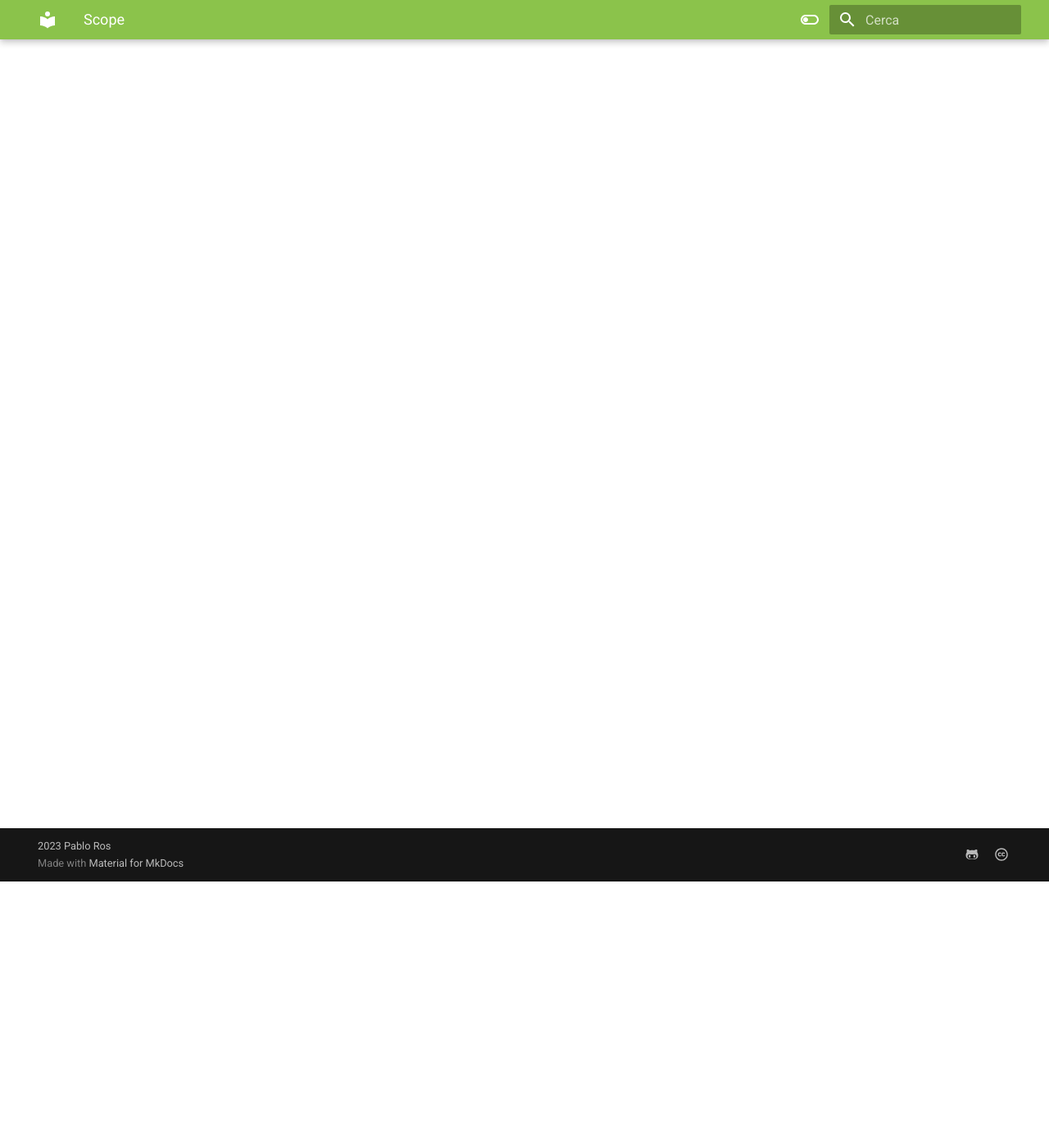
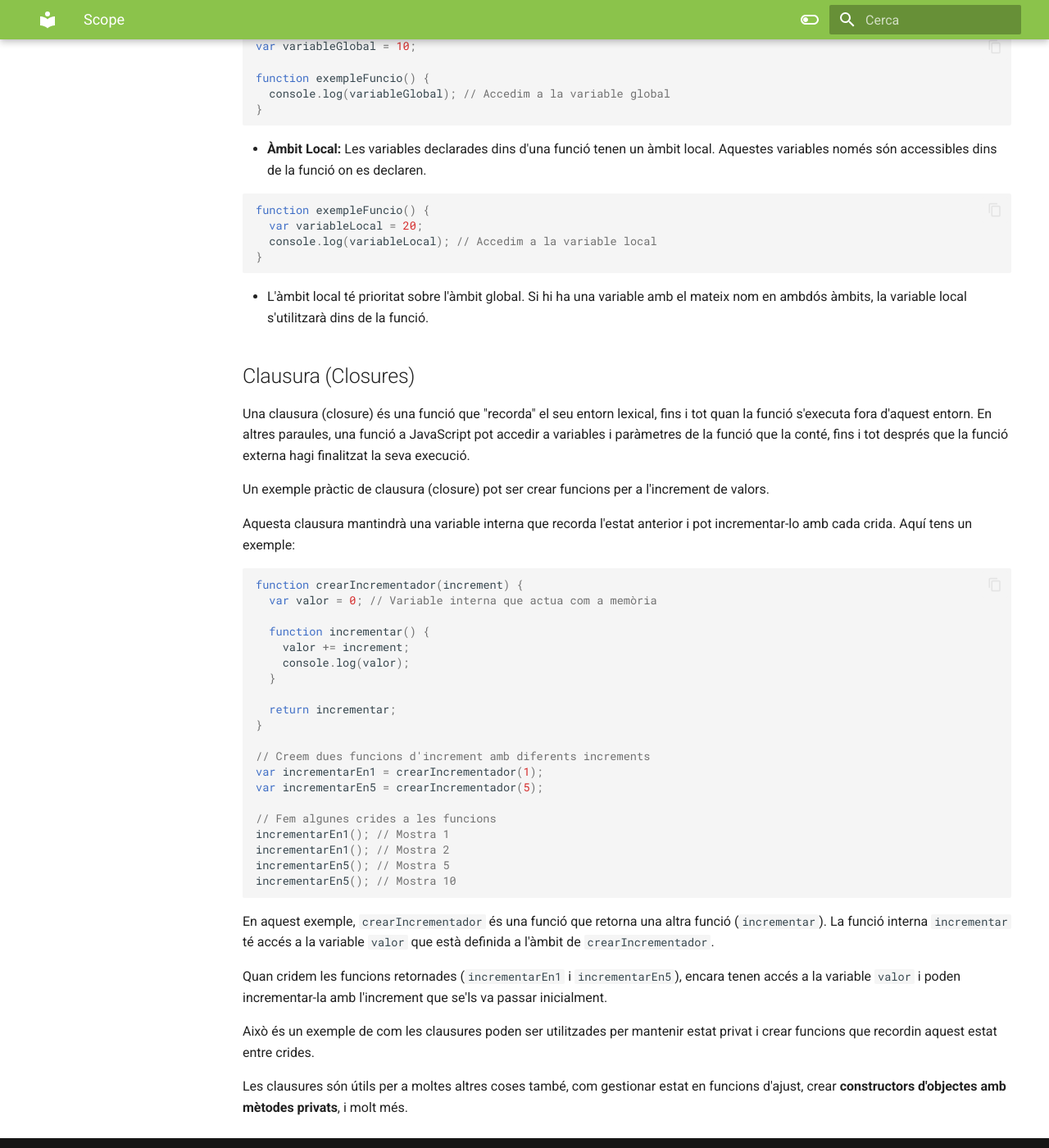
Before and after one commit to prosfp/DAW_MP06, an MkDocs documentation site: the page built from docs/UF1/UF1.2/UF1.2.5_Scope_Ambit.md, in a window 1280 px wide and 1400 px high, scrolled down 325 px. Shown: the whole window at 82% size. Built offline with MkDocs 1.6.1 and Material for MkDocs 9.7.7, drawn with Linux system fonts in a browser that asks for light colours; some of the changed text lies outside the part shown.

Commit message:
update with scope, errors and modules

````diff
--- a/docs/UF1/UF1.2/UF1.2.5_Scope_Ambit.md
+++ b/docs/UF1/UF1.2/UF1.2.5_Scope_Ambit.md
@@ -1 +1,63 @@
 # Scope
+
+L'àmbit es refereix a la visibilitat i l'accessibilitat de les variables en un programa. A JavaScript, hi ha dos tipus principals d'àmbits: l'àmbit global i l'àmbit local.
+
+- **Àmbit Global:** Les variables declarades fora de qualsevol funció tenen un àmbit global. Aquestes variables són accessibles des de qualsevol part del codi, ja sigui dins de funcions, blocs de codi o al nivell superior de l'script.
+
+  ```javascript
+  var variableGlobal = 10;
+
+  function exempleFuncio() {
+    console.log(variableGlobal); // Accedim a la variable global
+  }
+  ```
+
+- **Àmbit Local:** Les variables declarades dins d'una funció tenen un àmbit local. Aquestes variables només són accessibles dins de la funció on es declaren.
+
+  ```javascript
+  function exempleFuncio() {
+    var variableLocal = 20;
+    console.log(variableLocal); // Accedim a la variable local
+  }
+  ```
+
+- L'àmbit local té prioritat sobre l'àmbit global. Si hi ha una variable amb el mateix nom en ambdós àmbits, la variable local s'utilitzarà dins de la funció.
+
+## Clausura (Closures)
+
+Una clausura (closure) és una funció que "recorda" el seu entorn lexical, fins i tot quan la funció s'executa fora d'aquest entorn. En altres paraules, una funció a JavaScript pot accedir a variables i paràmetres de la funció que la conté, fins i tot després que la funció externa hagi finalitzat la seva execució.
+
+Un exemple pràctic de clausura (closure) pot ser crear funcions per a l'increment de valors.
+
+Aquesta clausura mantindrà una variable interna que recorda l'estat anterior i pot incrementar-lo amb cada crida. Aquí tens un exemple:
+
+```javascript
+function crearIncrementador(increment) {
+  var valor = 0; // Variable interna que actua com a memòria
+
+  function incrementar() {
+    valor += increment;
+    console.log(valor);
+  }
+
+  return incrementar;
+}
+
+// Creem dues funcions d'increment amb diferents increments
+var incrementarEn1 = crearIncrementador(1);
+var incrementarEn5 = crearIncrementador(5);
+
+// Fem algunes crides a les funcions
+incrementarEn1(); // Mostra 1
+incrementarEn1(); // Mostra 2
+incrementarEn5(); // Mostra 5
+incrementarEn5(); // Mostra 10
+```
+
+En aquest exemple, `crearIncrementador` és una funció que retorna una altra funció (`incrementar`). La funció interna `incrementar` té accés a la variable `valor` que està definida a l'àmbit de `crearIncrementador`.
+
+Quan cridem les funcions retornades (`incrementarEn1` i `incrementarEn5`), encara tenen accés a la variable `valor` i poden incrementar-la amb l'increment que se'ls va passar inicialment.
+
+Això és un exemple de com les clausures poden ser utilitzades per mantenir estat privat i crear funcions que recordin aquest estat entre crides.
+
+Les clausures són útils per a moltes altres coses també, com gestionar estat en funcions d'ajust, crear **constructors d'objectes amb mètodes privats**, i molt més.
--- a/mkdocs.yml
+++ b/mkdocs.yml
@@ -80,6 +80,7 @@ nav:
               - Estructures condicionals: UF1/UF1.2/UF1.2.3_Condicionals.md
               - Estructures repetitives: UF1/UF1.2/UF1.2.4_Bucles.md
           - Scope: UF1/UF1.2/UF1.2.5_Scope.md
+          - Gestió d'errors: UF1/UF1.2/UF1.2.6_Gestio_Errors.md
       - Identificació i aplicació dels objectes predefinits del llenguatge:
           - Objectes propis de JS: UF1/UF1.3/UF1.3_Objectes_predefinits.md
           - Number: UF1/UF1.3/UF1.3.1_Number.md
@@ -93,6 +94,7 @@ nav:
   - UF 2 Programació amb llistes, objectes i funcions definides per l’usuari:
       - Funcions: UF2/UF2.1/UF2.1.1_Funcions.md
       - Objectes: UF2/UF2.1/UF2.1.2_Objectes.md
+      - Moduls: UF2/UF2.1/UF2.1.3_Moduls.md
   - Tooling:
       - VSCode: Tooling/vscode.md
       - Git & Github: Tooling/github.md
````
Also changed, not shown: docs/UF1/UF1.2/UF1.2.6_Gestio_Errors.md (added, +95 -0 lines), docs/UF2/UF2.1/UF2.1.3_Moduls.md (added, +106 -0 lines), docs/UF1/img/commonjs-vs-esm.png (added), docs/UF2/UF2.1/image.png (added).
